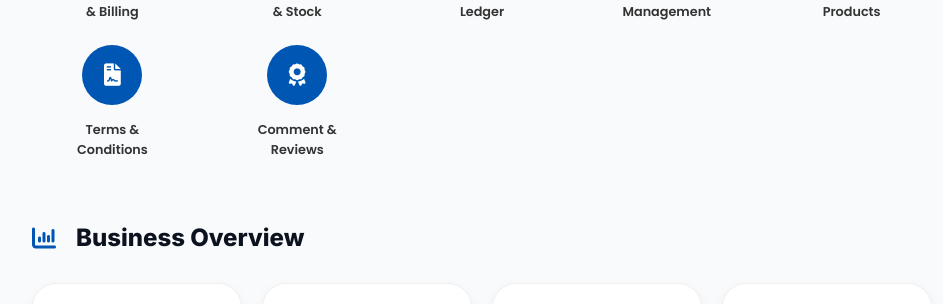
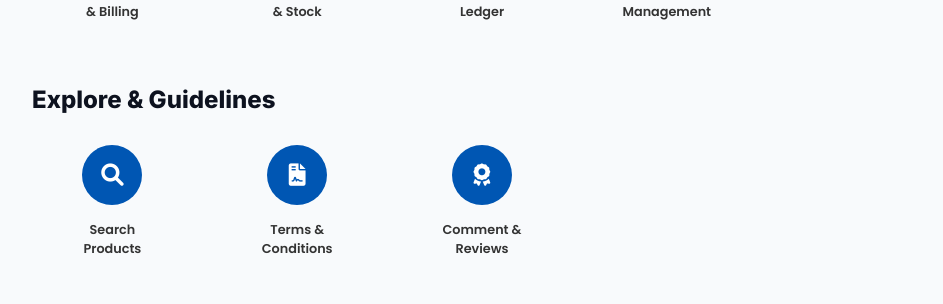
Before and after one commit to myentribook/Entri-Book, a React (Create React App) app in the folder frontend/: page / in a window 1280 px wide. Shown: the part 227-531 px from the top of the page, without its empty margins (158-1101 px from the left). Built offline with nearby package versions, Linux system fonts and the light colour scheme; no server answers; a web font is replaced by a local one.

Commit message:
header page corrections

```diff
--- a/frontend/src/components/Home.js
+++ b/frontend/src/components/Home.js
@@ -99,6 +99,13 @@ export default function Home() {
                 <span className="upi-label">Purchase <br /> Management</span>
               </Link>
 
+            </div>
+          </div>
+
+          <div className="section-wrapper">
+            <h2 className="upi-title">Explore & Guidelines</h2>
+            <div className="upi-grid">
+
               <Link to="/search/product" style={{ textDecoration: 'none' }} type="button" className="upi-btn" aria-label="Search Products">
                 <div className="icon-circle"><i className="fas fa-search"></i></div>
                 <span className="upi-label">Search<br />Products</span>
@@ -109,15 +116,15 @@ export default function Home() {
                 <span className="upi-label">Terms & <br />Conditions</span>
               </Link>
 
-               <Link to="/review" style={{ textDecoration: 'none' }} type="button" className="upi-btn" aria-label="Purchase Management">
+              <Link to="/review" style={{ textDecoration: 'none' }} type="button" className="upi-btn" aria-label="Purchase Management">
                 <div className="icon-circle"><i className="fa-solid fa-award"></i></div>
                 <span className="upi-label">Comment & <br /> Reviews</span>
-               </Link>
+              </Link>
             </div>
           </div>
 
           <div className="section-wrapper">
-            <h2 className="upi-title"><i class="fa-solid fa-chart-column" style={{color:'#0056b3', marginRight:"10px" , fontWeight:'bold'}}></i> Business Overview</h2>
+            <h2 className="upi-title"><i class="fa-solid fa-chart-column" style={{ color: '#0056b3', marginRight: "10px", fontWeight: 'bold' }}></i> Business Overview</h2>
             <div className="dashboard-grid">
               {dashboardData.map((card, index) => (
                 <div key={index} className="card-wrapper">
```
